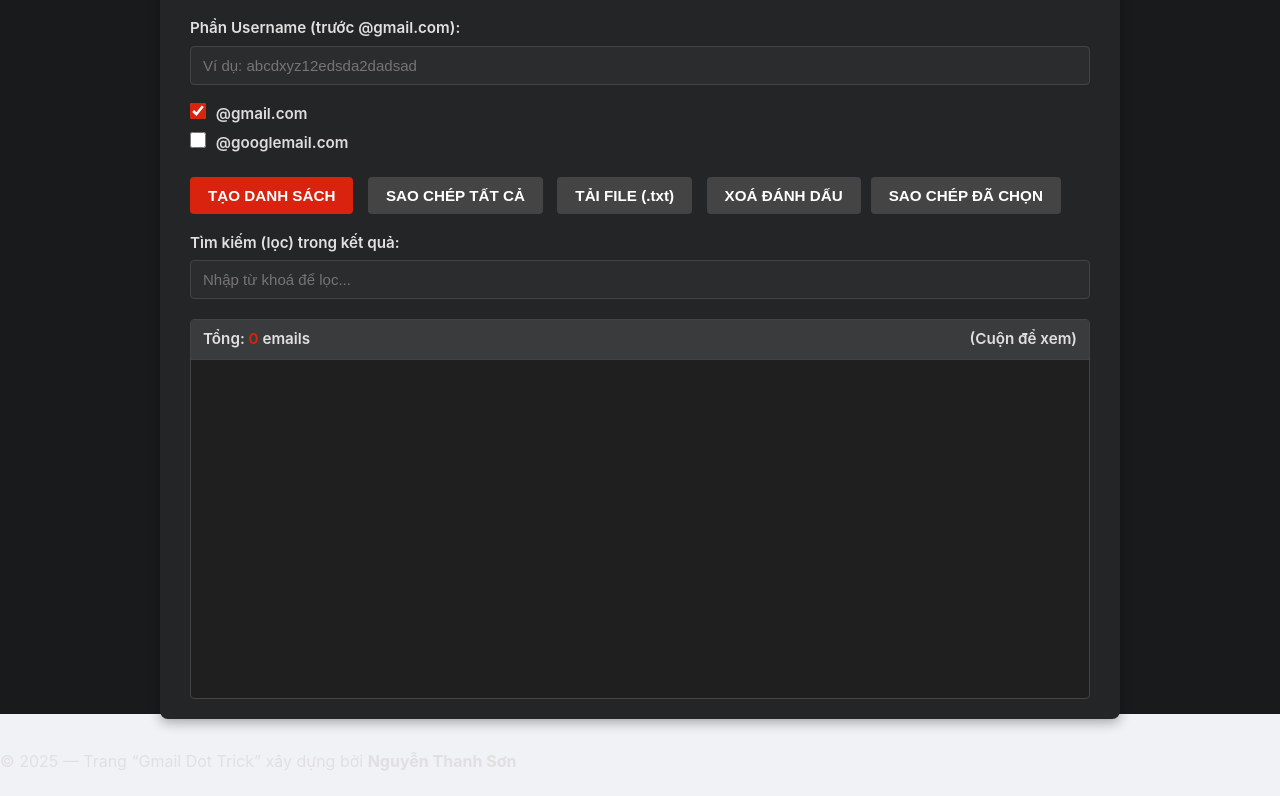
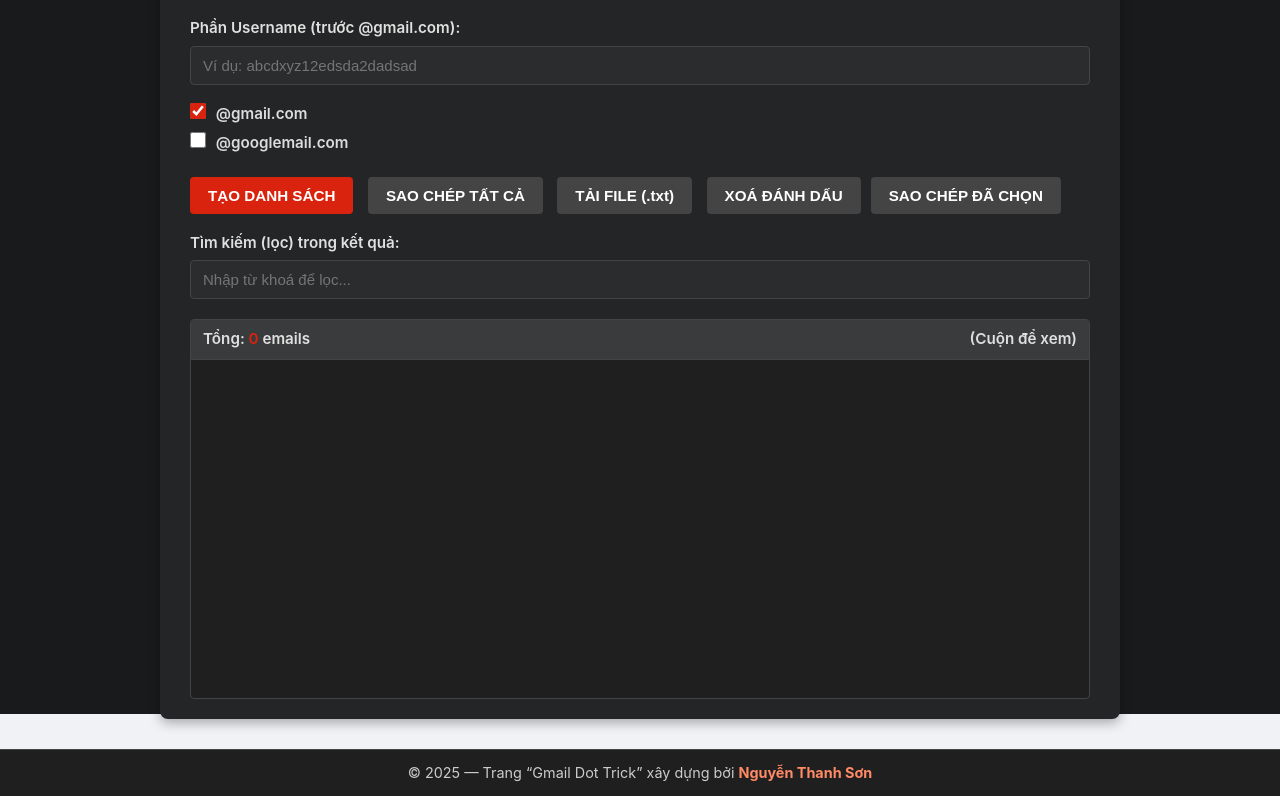
Before and after one commit to sondongian/gmail-dot-trick, a plain HTML site: page index.html in a window 1280 px wide. Both pictures are taken after a click on the label "Dark Mode". Shown: the part 116-912 px from the top of the page. Before the commit the page ends 889 px from the top, so only its background shows below. Drawn offline with nearby package versions, Linux system fonts and the light colour scheme.

Commit message:
Update index.html

```diff
--- a/index.html
+++ b/index.html
@@ -307,6 +307,29 @@
     body.dark #progressText {
       color: #ccc;
     }
+    /* ======= Footer (Chữ ký) ======= */
+.footer {
+  background-color: #f5f5f5;
+  padding: 12px 0;
+  text-align: center;
+  font-size: 0.9rem;
+  color: #555;
+  border-top: 1px solid #ddd;
+  margin-top: 30px; /* tạo khoảng cách so với nội dung trên */
+}
+.footer-content strong {
+  color: #d9230f; /* Đổi màu chữ tên bạn cho nổi bật */
+}
+
+/* Nếu đang ở Dark Mode, có thể thêm style thay đổi nền & màu chữ */
+body.dark .footer {
+  background-color: #1f1f1f;
+  border-top-color: #444;
+  color: #ccc;
+}
+body.dark .footer-content strong {
+  color: #ff8a65; /* hoặc bất kỳ màu nào bạn thích */
+}
 
   </style>
 </head>
```
